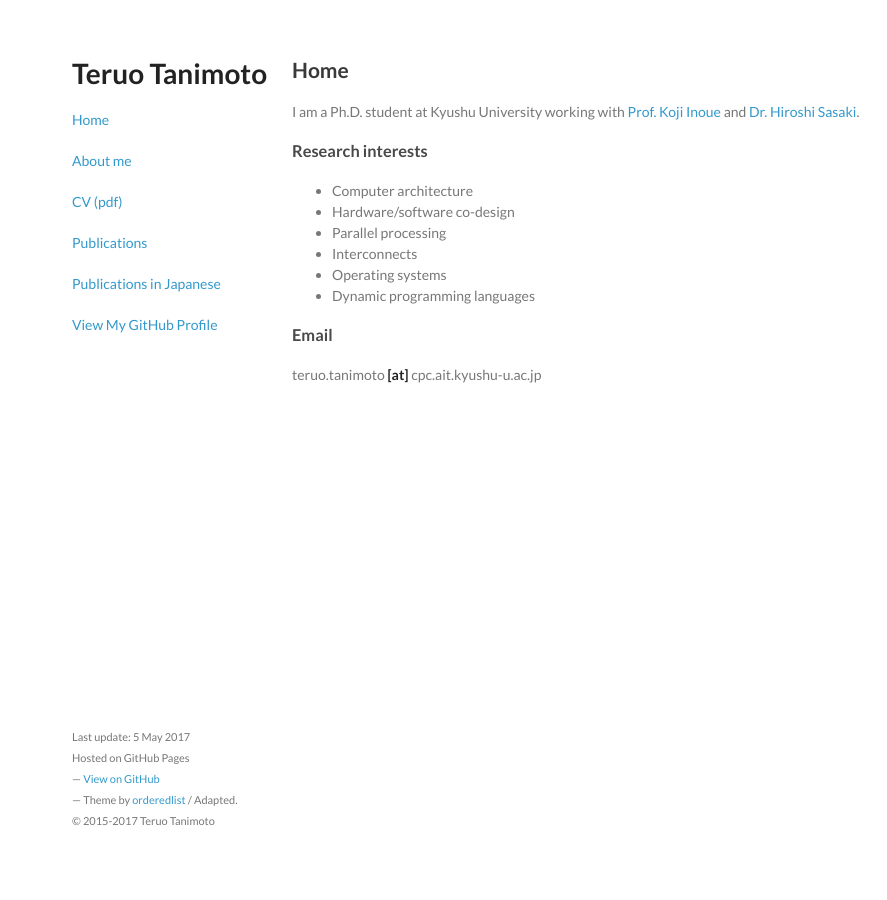
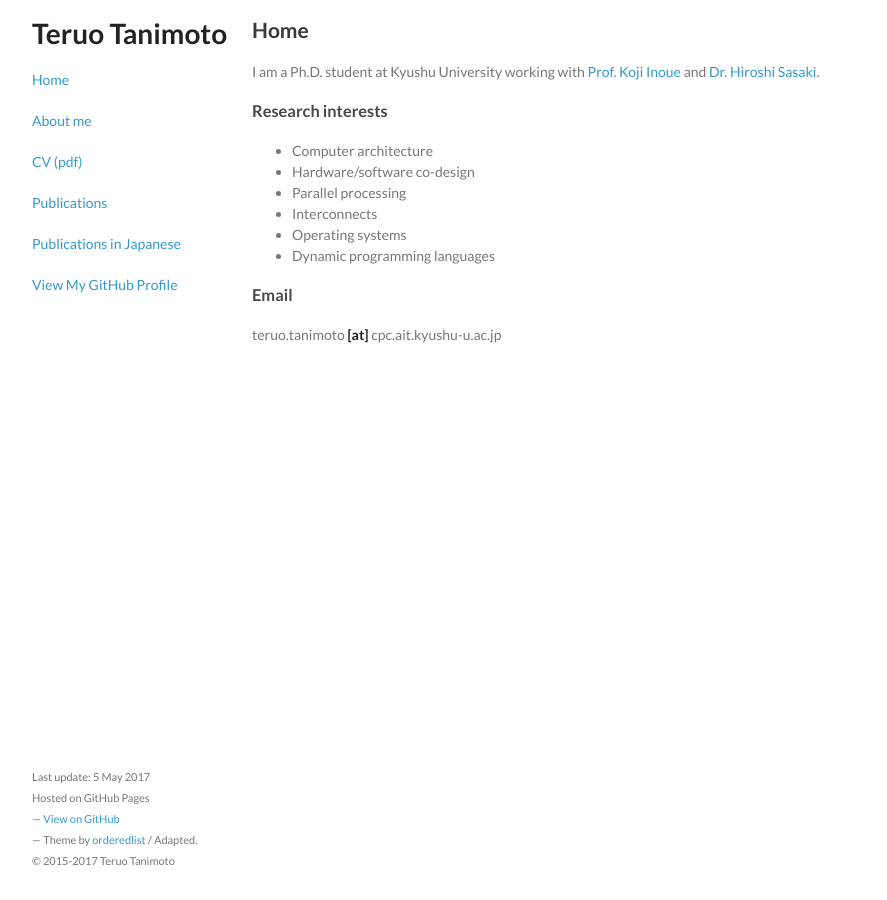
Before and after one commit to teruo41/teruo41.github.io, a Jekyll site: the page built from index.md, in a window 1280 px wide. Shown: the whole page, without its empty margins (138-1025 px from the left). Built offline with Jekyll 4.4.1, drawn with Linux system fonts in a browser that asks for light colours.

Commit message:
Updated style

```diff
--- a/stylesheets/styles.css
+++ b/stylesheets/styles.css
@@ -1,7 +1,7 @@
 @import url(https://fonts.googleapis.com/css?family=Lato:400italic,700italic,400,700);
 
 body {
-  padding:50px;
+  padding:10px;
   font:14px/1.5 Lato, "Helvetica Neue", Helvetica, Arial, sans-serif;
   color:#777;
   font-weight:400;
@@ -46,7 +46,7 @@ a small {
 }
 
 .wrapper {
-  width:860px;
+  width:940px;
   margin:0 auto;
 }
 
@@ -160,9 +160,9 @@ header ul a strong {
 }
 
 section {
-  width:640px;
+  width:720px;
   float:right;
-  padding-bottom:50px;
+  padding-bottom:10px;
 }
 
 small {
@@ -177,10 +177,10 @@ hr {
 }
 
 footer {
-  width:240px;
+  width:210px;
   float:left;
   position:fixed;
-  bottom:50px;
+  bottom:10px;
 }
 
 @media print, screen and (max-width: 960px) {
```
